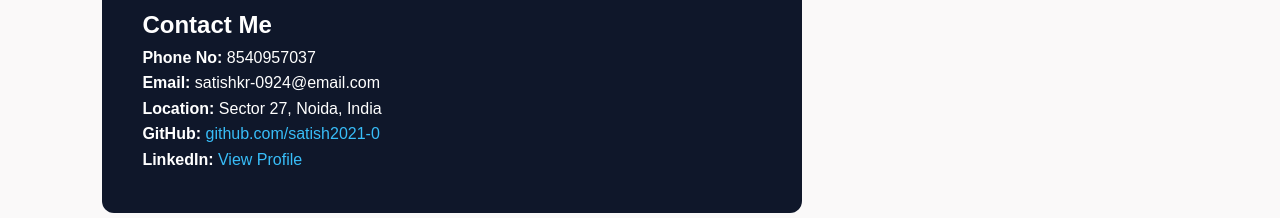
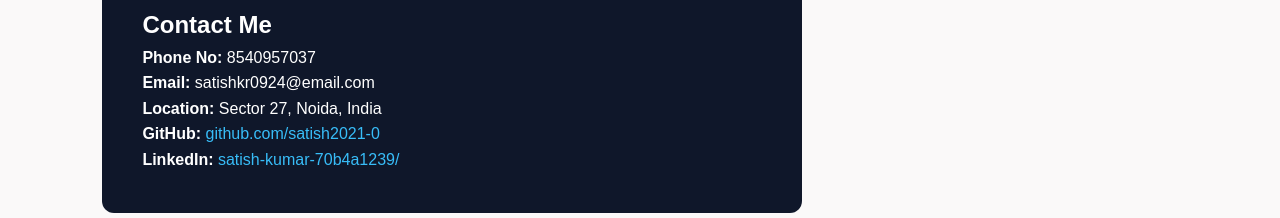
Before and after one commit to satish2021-0/Portfolio, a plain HTML site: page index.html in a window 1280 px wide. Shown: the part 1933-2151 px from the top of the page. Drawn offline with Linux system fonts and the light colour scheme.

Commit message:
Update index.html

```diff
--- a/index.html
+++ b/index.html
@@ -5,7 +5,6 @@
   <meta name="viewport" content="width=device-width, initial-scale=1.0" />
   <title>Satish Kumar | Java Full Stack Developer</title>
 
-  <!-- CSS File -->
   <link rel="stylesheet" href="./style.css" />
 </head>
 <body>
@@ -22,7 +21,6 @@
       </ul>
     </nav>
   </header>
-
 
   <!-- ABOUT -->
   <section id="about" class="about">
@@ -42,13 +40,10 @@
   <p>Bihar Engineering University, Patna</p>
   <p>2021 – 2025 | CGPA: 8.12</p>
 </div>
-
-
       <br>
       <a href="./Satish Resume.pdf" download class="resume-btn">
   Download Resume
 </a>
-
     </div>
   </section>
 
@@ -64,7 +59,6 @@
         <p>Arrays, Strings, LinkedList, Stack & Queue, Recursion,Searching & Sorting, Trees</p>
       </div>
 
-
       <div class="skill-box">
         <h4>Backend</h4>
         <p>Java</p>
@@ -79,7 +73,6 @@
         <p>JavaScript</p>
         <p>React(Basic)</p>
       </div>
-
 
       <div class="skill-box">
         <h4>Tools</h4>
@@ -115,10 +108,10 @@
     <div class="contact-box">
       <h2>Contact Me</h2>
        <p><strong>Phone No:</strong> 8540957037</p>
-      <p><strong>Email:</strong> satishkr-0924@email.com</p>
+      <p><strong>Email:</strong> satishkr0924@email.com</p>
       <p><strong>Location:</strong> Sector 27, Noida, India</p>
       <p><strong>GitHub:</strong> <a href="https://github.com/satish2021-0" target="_blank">github.com/satish2021-0</a></p>
-      <p><strong>LinkedIn:</strong> <a href="https://www.linkedin.com/in/satish-kumar-70b4a1239" target="_blank">View Profile</a></p>
+      <p><strong>LinkedIn:</strong> <a href="https://www.linkedin.com/in/satish-kumar-70b4a1239" target="_blank">satish-kumar-70b4a1239/</a></p>
     </div>
   </section>
 
@@ -126,7 +119,6 @@
     <p>© 2025 Satish Kumar | Java Full Stack Developer</p>
   </footer>
 
-  <!-- JS File -->
   <script src="./script.js"></script>
 </body>
 </html>
```
